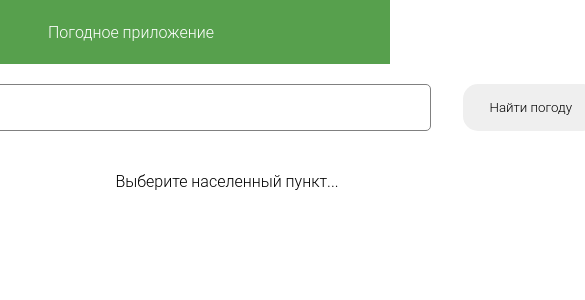
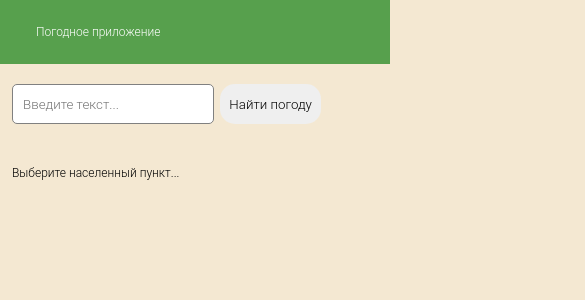
Before and after one commit to invbeans/weather_app_vue, a Vue app: page / in a window 390 px wide. Shown: the top 300 px of the page, 585 px wide, since content can reach past the window. Built offline with nearby package versions, Linux system fonts and the light colour scheme; no server answers.

Commit message:
started phone styles

```diff
--- a/src/App.vue
+++ b/src/App.vue
@@ -1,6 +1,6 @@
 <template>
-  <NavbarComponent></NavbarComponent>
   <div class="app">
+    <NavbarComponent></NavbarComponent>
     <router-view></router-view>
   </div>
 </template>
@@ -16,6 +16,15 @@ export default {
 </script>
 
 <style>
+html,
+body {
+  height: 100%;
+  margin: 0;
+  padding: 0;
+  background-color: rgb(244, 232, 210);
+}
+
+
 * {
   margin: 0;
   padding: 0;
@@ -27,5 +36,15 @@ export default {
 .app {
   margin-top: 4rem;
   padding: 20px;
+  height: 100%;
+}
+
+@media (max-width: 600px) and (orientation: portrait) {
+
+  .app {
+    font-size: 12px;
+    padding-left: 0;
+    padding-right: 0;
+  }
 }
 </style>
--- a/src/components/HourWeather.vue
+++ b/src/components/HourWeather.vue
@@ -96,4 +96,20 @@ button {
 .hours-list-move {
     transition: all 0.2s linear;
 }
+
+@media (max-width: 600px) and (orientation: portrait) {
+
+    button {
+        width: 1em;
+        height: 1.4em;
+    }
+
+    .one-hour {
+        font-size: 6px;
+    }
+
+    img {
+        width: 2em;
+    }
+}
 </style>
--- a/src/components/LocalitiesSelect.vue
+++ b/src/components/LocalitiesSelect.vue
@@ -41,4 +41,11 @@ option {
     border: 1px solid gray;
     border-radius: 5px;
 }
+
+@media (max-width: 600px) and (orientation: portrait){
+    select {
+        height: 3em;
+        width: 15rem;
+    }
+}
 </style>
--- a/src/components/shared/SharedButton.vue
+++ b/src/components/shared/SharedButton.vue
@@ -19,4 +19,12 @@ button {
     border-radius: 15px;
     padding: 1em 1.5rem;
 }
+
+@media (max-width: 600px) and (orientation: portrait){
+    .button {
+        height: 3em;
+        width: 4em;
+        padding: 0.5em 0.7em;
+    }
+}
 </style>
--- a/src/components/shared/SharedInput.vue
+++ b/src/components/shared/SharedInput.vue
@@ -9,7 +9,7 @@ export default {
         inputValue: [String]
     },
     methods: {
-        updateInputValue(event){
+        updateInputValue(event) {
             this.$emit('update:inputValue', event.target.value)
         }
     }
@@ -24,4 +24,11 @@ input {
     border: 1px solid gray;
     border-radius: 5px;
 }
+
+@media (max-width: 600px) and (orientation: portrait){
+    input {
+        height: 3em;
+        width: 15rem;
+    }
+}
 </style>
--- a/src/components/shared/SharedWeatherBlock.vue
+++ b/src/components/shared/SharedWeatherBlock.vue
@@ -23,4 +23,11 @@ export default {
     padding: 1.2em 1.8rem;
     box-shadow: inset 0.5em 0.5em 2em 1.5em rgba(53, 51, 43, 0.331);
 }
+
+@media (max-width: 600px) and (orientation: portrait){
+    .weather-container {
+        padding: 1.2em 1.8em;
+        min-height: 10rem;
+    }
+}
 </style>
--- a/src/pages/MainPage.vue
+++ b/src/pages/MainPage.vue
@@ -89,13 +89,13 @@ export default {
 </script>
 
 <style scoped lang="scss">
-
 .wrapper {
     height: 100%;
     width: 100%;
     display: flex;
     justify-content: center;
 }
+
 .content-wrapper {
     height: 100%;
     width: 90em;
@@ -116,7 +116,6 @@ export default {
 .input-container {
     width: 80%;
     display: flex;
-    justify-items: baseline;
     gap: 2em;
     align-items: flex-start;
 }
@@ -144,4 +143,28 @@ export default {
 .fade-leave-to {
     opacity: 0;
 }
+
+@media (max-width: 600px) and (orientation: portrait) {
+    .content-wrapper {
+        align-items: start;
+        padding-left: 1em;
+    }
+
+    .weather-blocks {
+        grid-template-columns: 1fr;
+        column-gap: 1em;
+        row-gap: 1em;
+        width: 100%;
+        padding-right: 1em;
+    }
+
+    .input-container {
+        gap: 0.5em;
+    }
+
+    .col-span {
+        grid-column: span 1;
+    }
+
+}
 </style>
```
